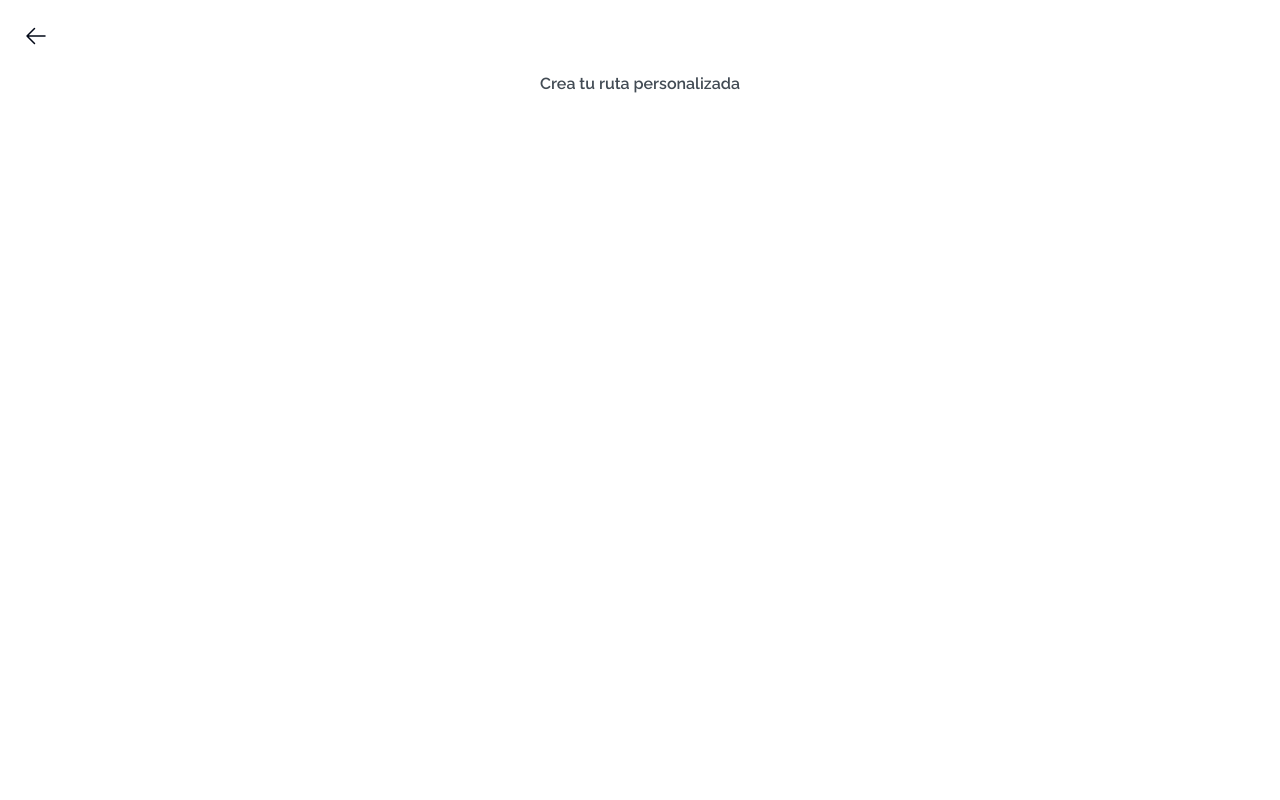
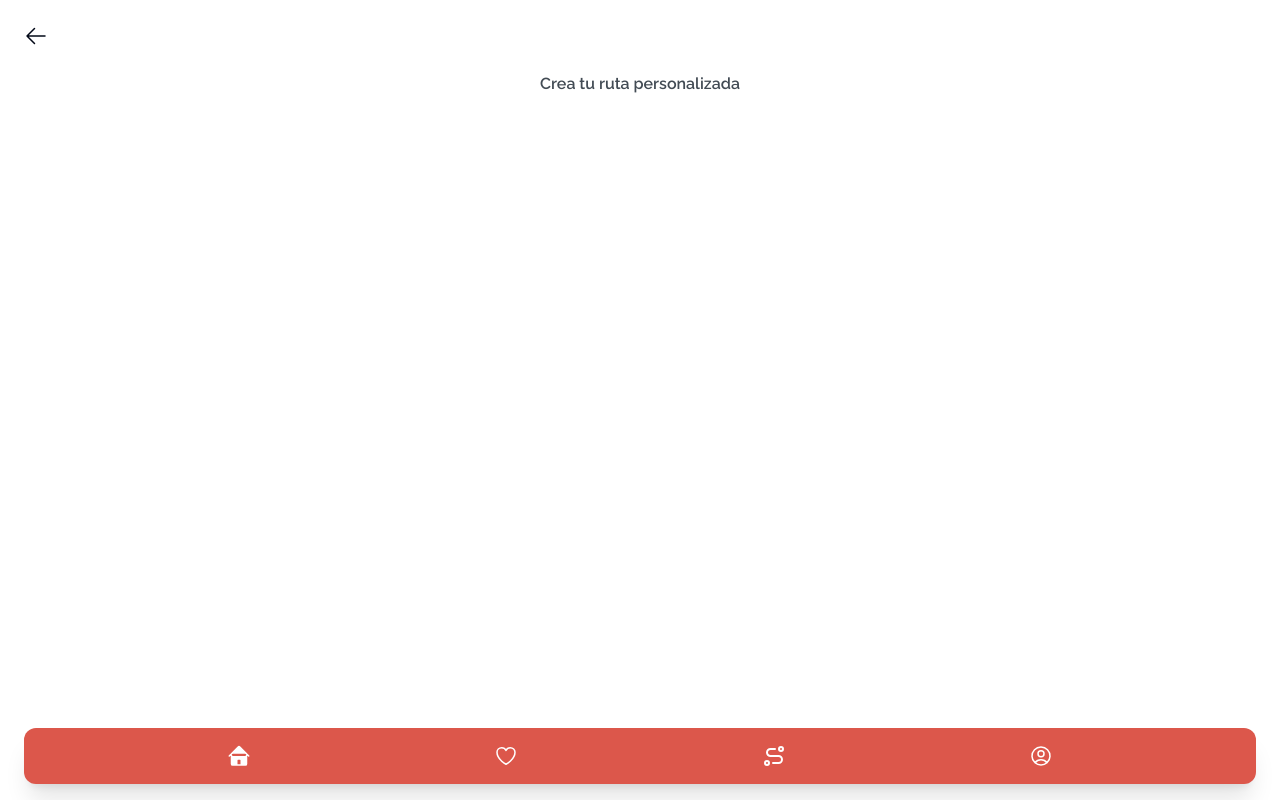
Before and after one commit to ecaleb97/hack4good, a Next.js app: page /create-route in a window 1280 px wide. Built offline with nearby package versions, Linux system fonts and the light colour scheme.

Commit message:
Add footer component to route pages

```diff
--- a/app/(routes)/create-route/page.tsx
+++ b/app/(routes)/create-route/page.tsx
@@ -1,3 +1,4 @@
+import { Footer } from "@/components/footer/footer"
 import { raleway } from "@/components/ui/fonts"
 
 export default function MyRoute () {
@@ -8,7 +9,7 @@ export default function MyRoute () {
       >
         Crea tu ruta personalizada
       </h3>
-
+      <Footer />
     </div>
   )
 }
--- a/app/(routes)/layout.tsx
+++ b/app/(routes)/layout.tsx
@@ -8,7 +8,7 @@ interface RouteProps {
 export default function RouteLayout ({ children }: RouteProps) {
   return (
     <div className="p-6">
-      <Link href="/">
+      <Link href="/menu">
         <IconBack />
       </Link>
       <main className="">
--- a/app/(routes)/my-route/page.tsx
+++ b/app/(routes)/my-route/page.tsx
@@ -3,6 +3,7 @@ import { Card } from "@/components/card/card"
 import { ClockIcon } from "@/components/icons/icon-time"
 import { FlagIcon } from "@/components/icons/icon-flag"
 import { MiniCard } from "@/components/card/mini-card"
+import { Footer } from "@/components/footer/footer"
 
 export default function CreateRoute () {
   return (
@@ -48,6 +49,7 @@ export default function CreateRoute () {
         <MiniCard message="Rutas anteriores" />
         <MiniCard message="Rutas guardadas" />
       </div>
+      <Footer />
     </div>
   )
 }
--- a/app/menu/page.tsx
+++ b/app/menu/page.tsx
@@ -3,6 +3,7 @@ import { Header } from "@/components/header/header";
 import Image from "next/image";
 import map from "@/app/assets/images/map.webp"
 import { SectionHeading } from "@/components/header/section-heading";
+import { Footer } from "@/components/footer/footer";
 import styles from "@/app/slider.module.css"
 
 export default function Home() {
@@ -53,6 +54,7 @@ export default function Home() {
           </div>
         </section>
       </main>
+      <Footer />
     </>
   );
 }
--- a/app/page.tsx
+++ b/app/page.tsx
@@ -16,12 +16,15 @@ export default function Presentation() {
         className="object-cover aspect-[200 / 81]
         pl-6 pt-6"
       />
+      <div className="flex justify-center mx-4 mt-6">
         <Image
           src={mainImage}
           alt="Gallinitas"
           className="object-cover"
           priority
         />
+      </div>
+
       <h1 className={`text-3xl text-[#424B54]
       ${raleway.className} font-semibold p-6`}>
         Encuentra tu próximo destino
@@ -33,10 +36,10 @@ export default function Presentation() {
         todo lo que el mundo rural tiene para ti.
       </p>
       <div className="bg-[#DB514A] mx-6 text-center
-      py-2 mt-6 mb-[80px] rounded-lg">
+      py-2 my-6 rounded-lg">
         <Link href="/menu" className={`
         text-center text-[#FEFEFE] ${raleway.className}
-        font-semibold`}>
+        font-semibold mb-20`}>
         Empieza a explorar
         </Link>
       </div>
--- /dev/null
+++ b/components/icons/icon-route.tsx
@@ -0,0 +1,5 @@
+export function RouteIcon () {
+  return (
+    <svg  xmlns="http://www.w3.org/2000/svg"  width="24"  height="24"  viewBox="0 0 24 24"  fill="none"  stroke="currentColor"  strokeWidth="2"  strokeLinecap="round"  strokeLinejoin="round"  className="icon icon-tabler icons-tabler-outline icon-tabler-route"><path stroke="none" d="M0 0h24v24H0z" fill="none"/><path d="M3 19a2 2 0 1 0 4 0a2 2 0 0 0 -4 0" /><path d="M19 7a2 2 0 1 0 0 -4a2 2 0 0 0 0 4z" /><path d="M11 19h5.5a3.5 3.5 0 0 0 0 -7h-8a3.5 3.5 0 0 1 0 -7h4.5" /></svg>
+  )
+}
--- a/components/nav/navbar.tsx
+++ b/components/nav/navbar.tsx
@@ -1,20 +1,21 @@
 import { IconHome } from "@/components/icons/icon-home";
 import { IconCart } from "@/components/icons/icon-cart"
 import { IconUser } from "@/components/icons/icon-user";
+import { RouteIcon } from "../icons/icon-route";
 import { FavoriteIcon } from "@/components/icons/icon-favorite";
 import Link from "next/link";
 
 export function Navbar () {
   return (
     <nav className="py-2 flex gap-x-12 justify-evenly">
-      <Link href="/">
+      <Link href="/menu">
         <IconHome />
       </Link>
       <Link href="/create-route">
         <FavoriteIcon />
       </Link>
       <Link href="/my-route">
-        <IconCart />
+        <RouteIcon />
       </Link>
       <Link href="/login">
         <IconUser />
```
Lines whose indentation alone changed are shown as unchanged.
